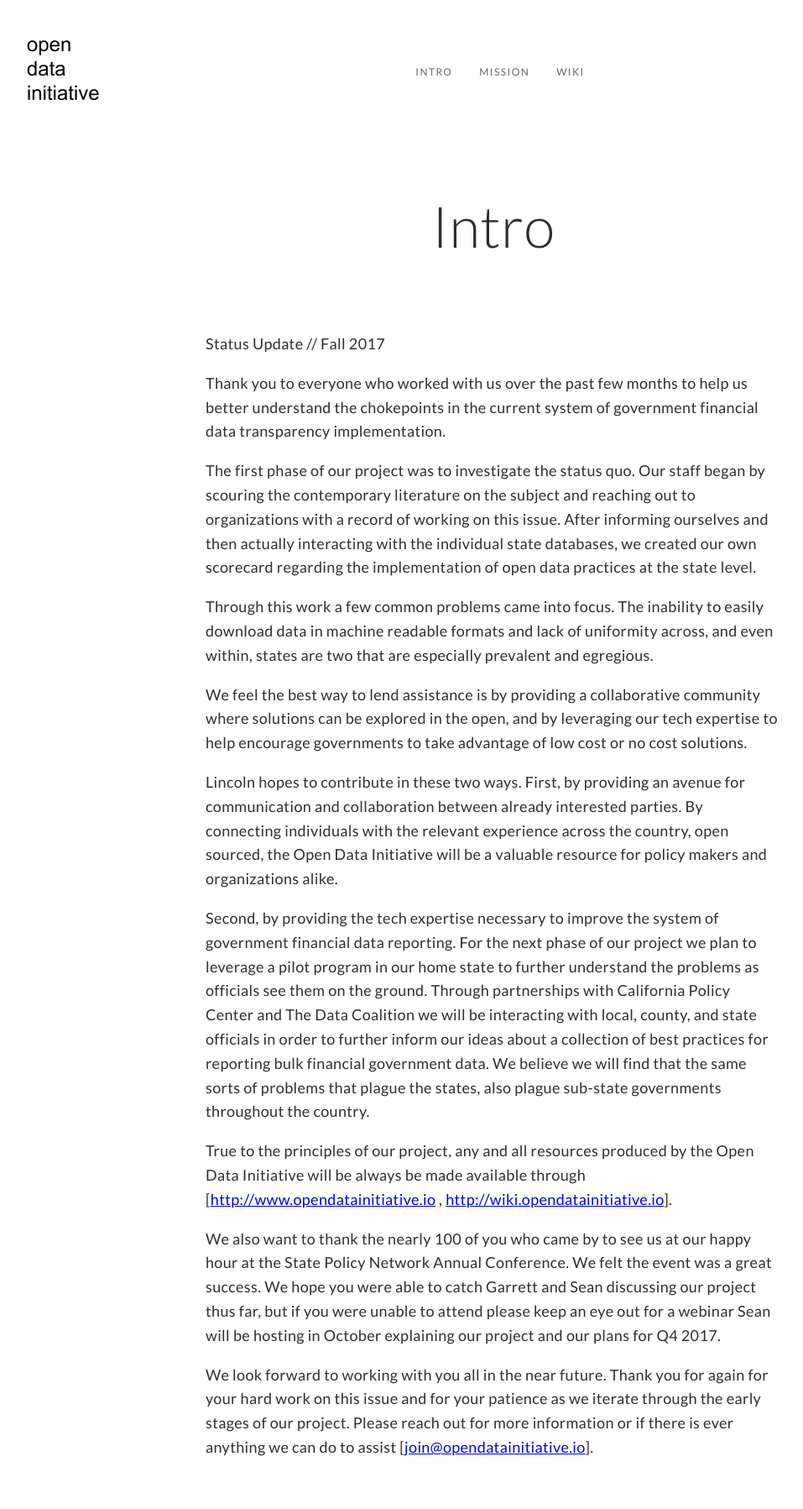
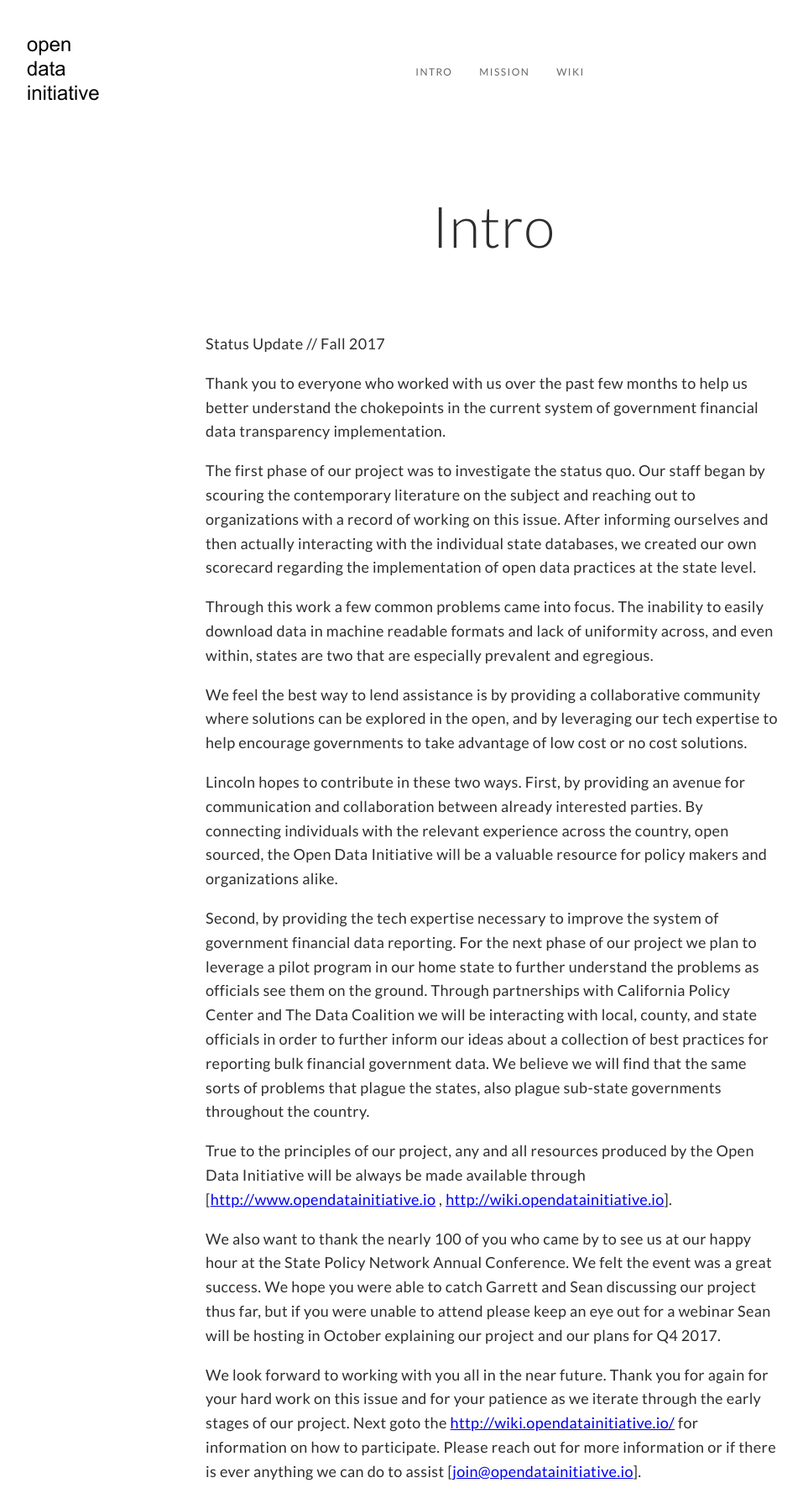
Before and after one commit to opendatainitiative/opendatainitiative.github.io, a Jekyll site: the page built from intro.md, in a window 1280 px wide. Shown: the whole page at 84% size, without its empty margins (52-1009 px from the left). Built offline with Jekyll 4.4.1, drawn with Linux system fonts in a browser that asks for light colours; before the commit the page ends 1768 px from its top, so only the background shows below that.

Commit message:
Add URL to wiki

```diff
--- a/intro.md
+++ b/intro.md
@@ -24,4 +24,4 @@ True to the principles of our project, any and all resources produced by the Ope
 
 We also want to thank the nearly 100 of you who came by to see us at our happy hour at the State Policy Network Annual Conference. We felt the event was a great success. We hope you were able to catch Garrett and Sean discussing our project thus far, but if you were unable to attend please keep an eye out for a webinar Sean will be hosting in October explaining our project and our plans for Q4 2017.
 
-We look forward to working with you all in the near future. Thank you for again for your hard work on this issue and for your patience as we iterate through the early stages of our project. Please reach out for more information or if there is ever anything we can do to assist [<join@opendatainitiative.io>].
+We look forward to working with you all in the near future. Thank you for again for your hard work on this issue and for your patience as we iterate through the early stages of our project. Next goto the <http://wiki.opendatainitiative.io/> for information on how to participate. Please reach out for more information or if there is ever anything we can do to assist [<join@opendatainitiative.io>].
```
